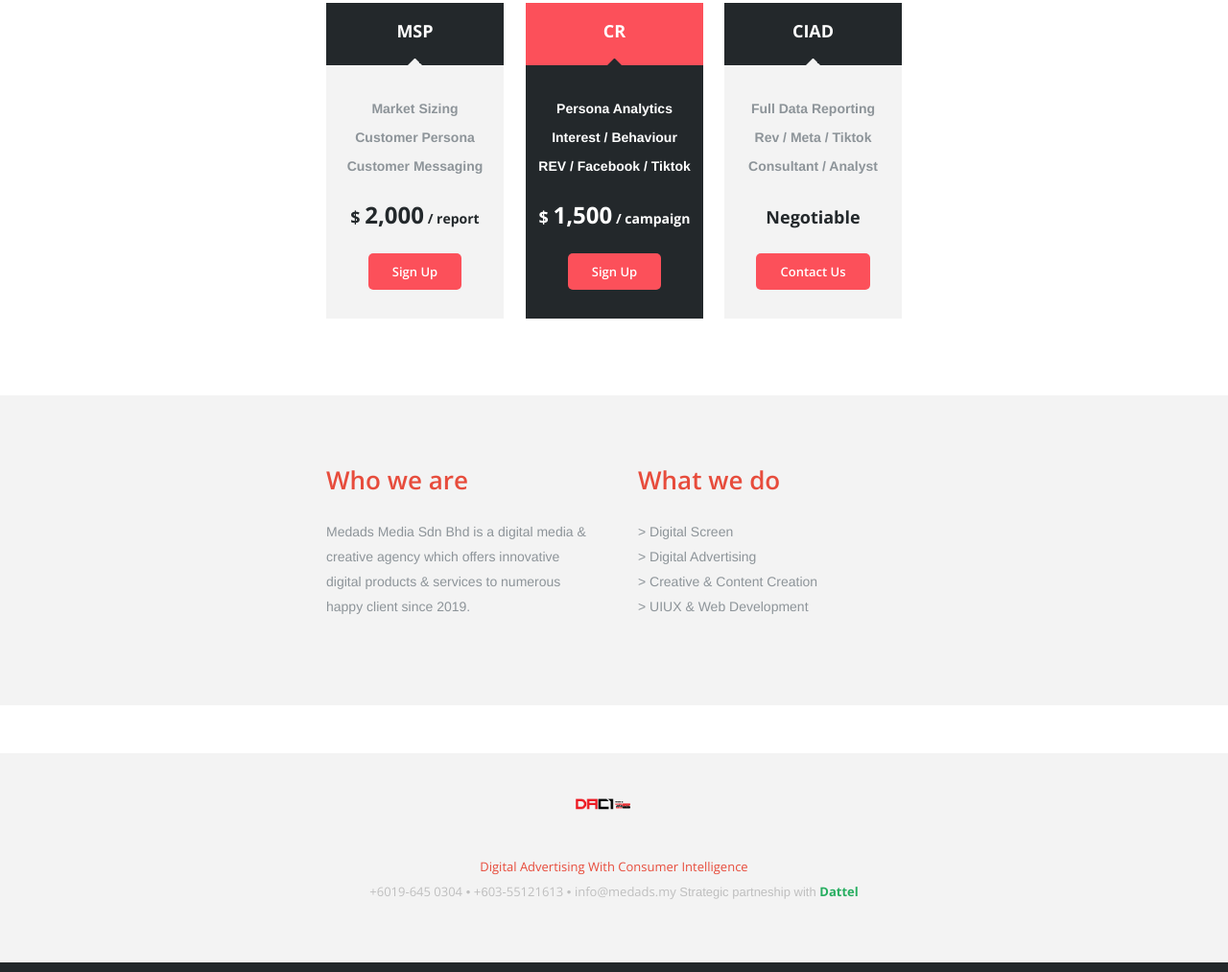
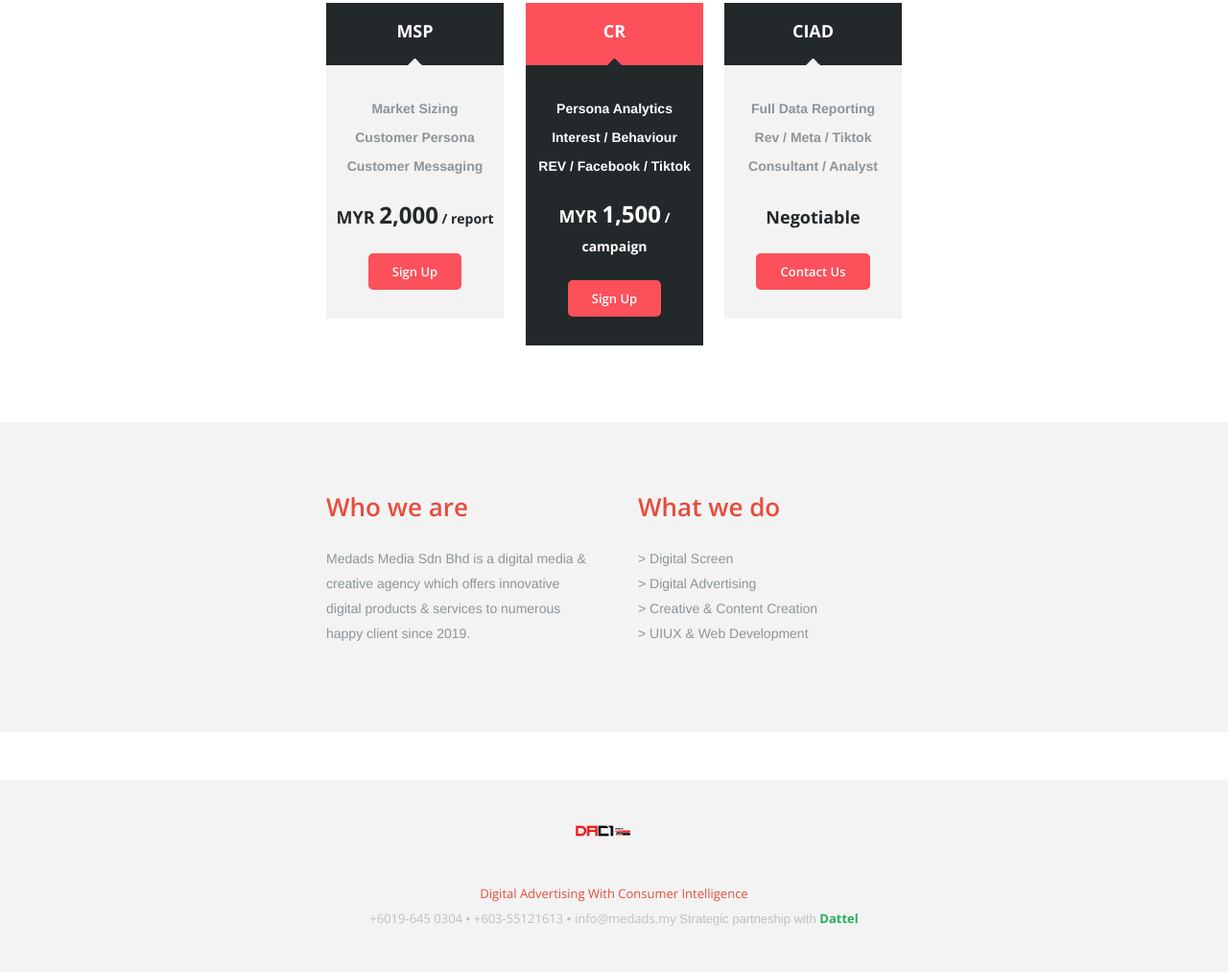
Before and after one commit to faxerul/DACI, a plain HTML site: page index.html in a window 1280 px wide. Shown: the part 5056-6069 px from the top of the page at 96% size. Drawn offline with nearby package versions, Linux system fonts and the light colour scheme.

Commit message:
change to MYR

```diff
--- a/index.html
+++ b/index.html
@@ -1413,7 +1413,7 @@ body .header-img img {width: 306px; height: auto;}
 													</tr>
 													<tr>
 														<td width="100%" height="36" style="text-align: center; color: #23282b; font-family: Helvetica, Arial, sans-serif, 'Open Sans'; font-size: 38px; line-height: 30px; font-weight: 700;">
-															<span style="font-size: 18px;">$ </span> <span style="font-size: 18pt;">2,000</span><span style="font-size: 14px; color: #23282b;"> / report</span>
+															<span style="font-size: 18px;">MYR </span> <span style="font-size: 18pt;">2,000</span><span style="font-size: 14px; color: #23282b;"> / report</span>
 														</td>
 													</tr>
 													<tr>
@@ -1547,7 +1547,7 @@ body .header-img img {width: 306px; height: auto;}
 										</tr>
 										<tr>
 											<td width="100%" height="36" style="text-align: center; color: #ffffff; font-family: Helvetica, Arial, sans-serif, 'Open Sans'; font-size: 38px; line-height: 30px; font-weight: 700;">
-												<span style="font-size: 18px;">$ </span> <span style="font-size: 18pt;">1,500</span><span style="font-size: 14px; color: #ffffff;"> / campaign</span>
+												<span style="font-size: 18px;">MYR </span> <span style="font-size: 18pt;">1,500</span><span style="font-size: 14px; color: #ffffff;"> / campaign</span>
 											</td>
 										</tr>
 										<tr>
```
